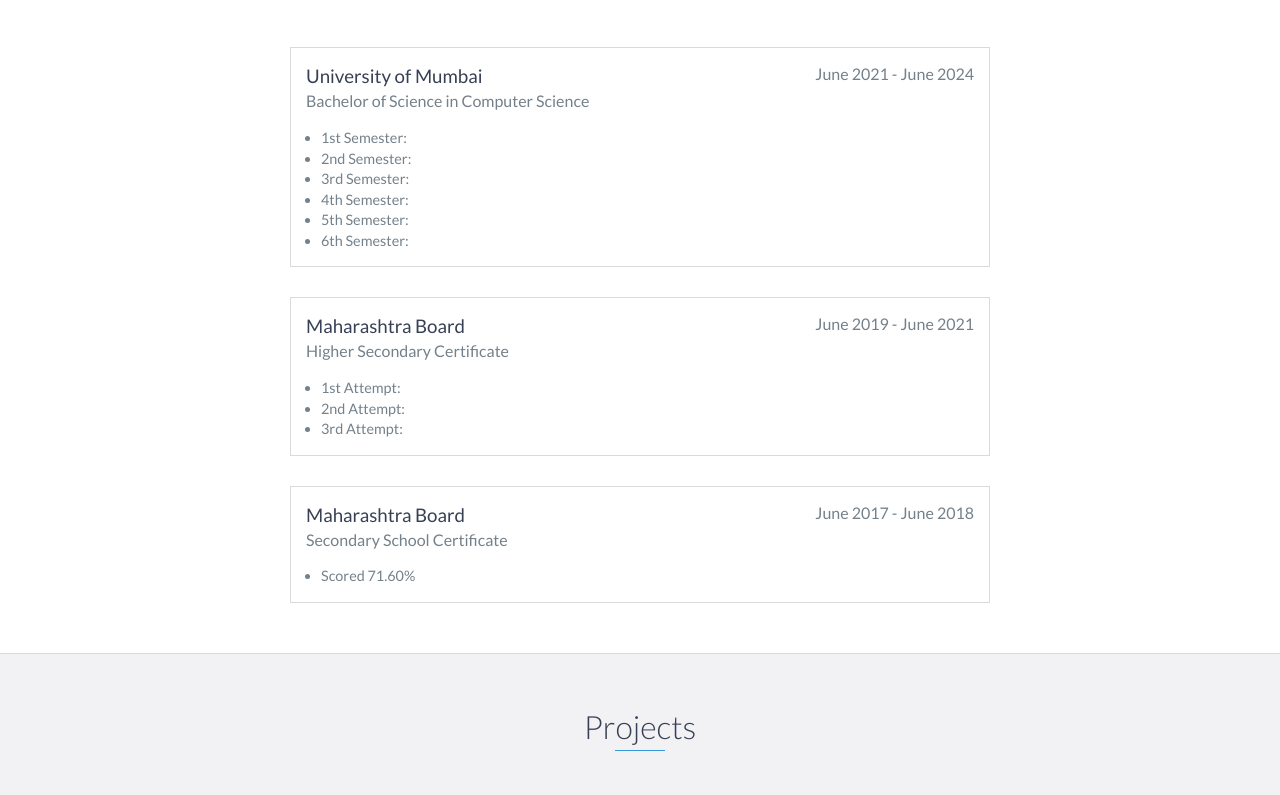
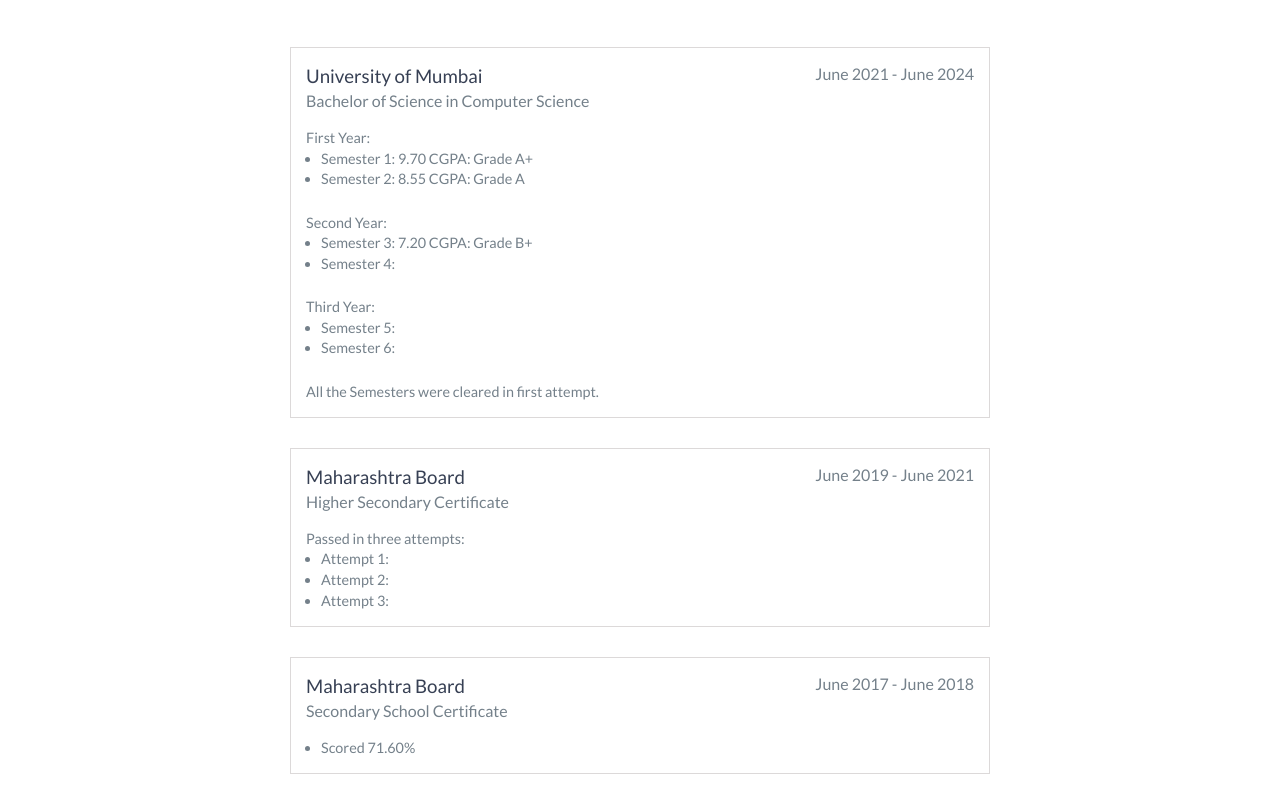
Before and after one commit to shridey/shridey.github.io, a website: page index.html in a window 1280 px wide. Shown: the part 1125-1920 px from the top of the page. Drawn offline with nearby package versions, Linux system fonts and the light colour scheme.

Commit message:
Updated details

```diff
--- a/index.html
+++ b/index.html
@@ -19,7 +19,7 @@
         <i class="fa fa-bars" aria-hidden="true"></i>
     </div>
     <!-- End #mobile-menu-toggle -->
-    <header>
+    <header class="sticky">
         <div id="mobile-menu-close">
             <span>Close</span> <i class="fa fa-times" aria-hidden="true"></i>
         </div>
@@ -50,7 +50,7 @@
         <div id="lead-content">
             <h1>Shridhar Pandey</h1>
             <h2>Third Year Computer Science Student</h2>
-            <a href="#" class="btn-rounded-white">Download Resume</a>
+            <a href="./Shridhar Pandey Resume.pdf" class="btn-rounded-white">Download Resume</a>
         </div>
         <!-- End #lead-content -->
 
@@ -126,24 +126,36 @@
             <h3>University of Mumbai</h3>
             <span class="education-date">June 2021 - June 2024</span>
             <h4>Bachelor of Science in Computer Science</h4>
+            <p>First Year:</p>
             <ul>
-                <li>1st Semester:</li>
-                <li>2nd Semester:</li>
-                <li>3rd Semester:</li>
-                <li>4th Semester:</li>
-                <li>5th Semester:</li>
-                <li>6th Semester:</li>
+                <li>Semester 1: 9.70 CGPA: Grade A+</li>
+                <li>Semester 2: 8.55 CGPA: Grade A</li>
             </ul>
+            <br>
+            <p>Second Year:</p>
+            <ul>
+                <li>Semester 3: 7.20 CGPA: Grade B+</li>
+                <li>Semester 4:</li>
+            </ul>
+            <br>
+            <p>Third Year:</p>
+            <ul>
+                <li>Semester 5:</li>
+                <li>Semester 6:</li>
+            </ul>
+            <br>
+            <p>All the Semesters were cleared in first attempt.</p>
         </div>
 
         <div class="education-block">
             <h3>Maharashtra Board</h3>
             <span class="education-date">June 2019 - June 2021</span>
             <h4>Higher Secondary Certificate</h4>
+            <p>Passed in three attempts:</p>
             <ul>
-                <li>1st Attempt:</li>
-                <li>2nd Attempt:</li>
-                <li>3rd Attempt:</li>
+                <li>Attempt 1:</li>
+                <li>Attempt 2:</li>
+                <li>Attempt 3:</li>
             </ul>
         </div>
 
@@ -230,20 +242,20 @@
                             <a title="Github" rel="noopener" href="https://github.com/iamshridharr" target="_blank"><i class="fa fa-github" aria-hidden="true"></i></a>
                         </li>
                         <li>
-                            <a title="Stack Overflow" rel="noopener" href="https://stackoverflow.com/" target="_blank"><i class="fa fa-stack-overflow" aria-hidden="true"></i></a>
-                        </li>
-                        <li>
                             <a title="LinkedIn" rel="noopener" href="https://linkedin.com/in/iamshridhar" target="_blank"><i class="fa fa-linkedin" aria-hidden="true"></i></a>
                         </li>
-                        <li>
+                        <!-- <li>
+                            <a title="Stack Overflow" rel="noopener" href="https://stackoverflow.com/" target="_blank"><i class="fa fa-stack-overflow" aria-hidden="true"></i></a>
+                        </li> -->
+                        <!-- <li>
                             <a title="Facebook" rel="noopener" href="https://www.facebook.com/" target="_blank"><i class="fa fa-facebook" aria-hidden="true"></i></a>
-                        </li>
-                        <li>
+                        </li> -->
+                        <!-- <li>
                             <a title="Twitter" rel="noopener" href="https://twitter.com/" target="_blank"><i class="fa fa-twitter" aria-hidden="true"></i></a>
-                        </li>
-                        <li>
+                        </li> -->
+                        <!-- <li>
                             <a title="Google" rel="noopener" href="https://plus.google.com/" target="_blank"><i class="fa fa-google-plus" aria-hidden="true"></i></a>
-                        </li>
+                        </li> -->
                     </ul>
                 </div>
             </div>
--- a/package.json
+++ b/package.json
@@ -15,7 +15,7 @@
     "dev"
   ],
   "author": "Shridhar Pandey",
-  "license": "MIT",
+  "license": "Apache License 2.0",
   "devDependencies": {
     "@babel/core": "^7.9.0",
     "@babel/preset-env": "^7.9.0",
```
Also changed, not shown: README.md, 1 other file.
